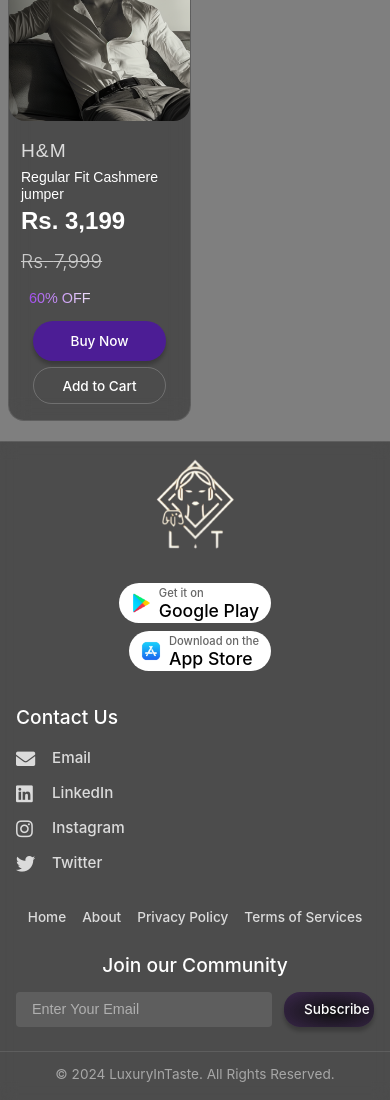
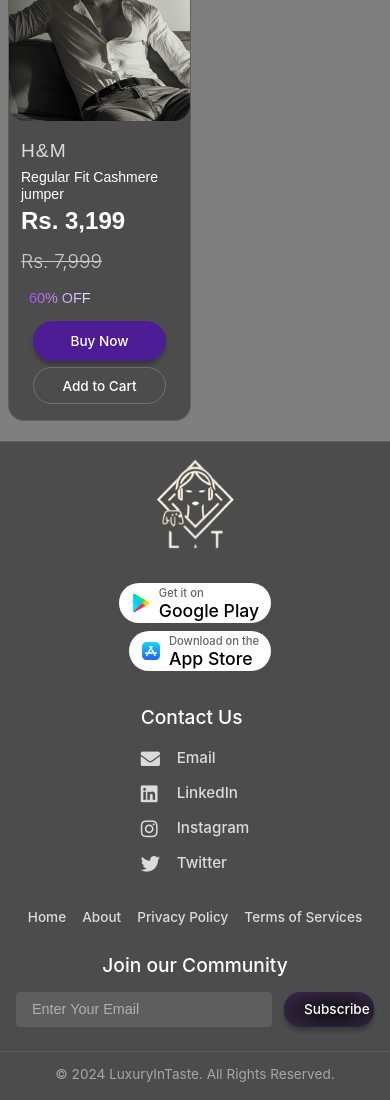
Before and after one commit to luxuryintaste-LIT/lit-ecommerce-backend, a React (Vite) app: page / in a window 390 px wide. Shown: the part 1487-2587 px from the top of the page. Built offline with nearby package versions, Linux system fonts and the light colour scheme.

Commit message:
footer chanages

```diff
--- a/src/styles/Footer.css
+++ b/src/styles/Footer.css
@@ -364,6 +364,7 @@
     align-items: flex-start;
     order: 1;
     margin-bottom: 2rem;
+    gap: 0;
   }
 
   .contact-section {
@@ -372,6 +373,7 @@
     text-align: left;
     margin: 0;
     padding: 0;
+    width: auto;
   }
 
   .contact-section h3 {
@@ -392,6 +394,7 @@
     padding: 0;
     gap: 0.5rem;
     margin: 0;
+    width: auto;
   }
 
   .store-badge {
```
